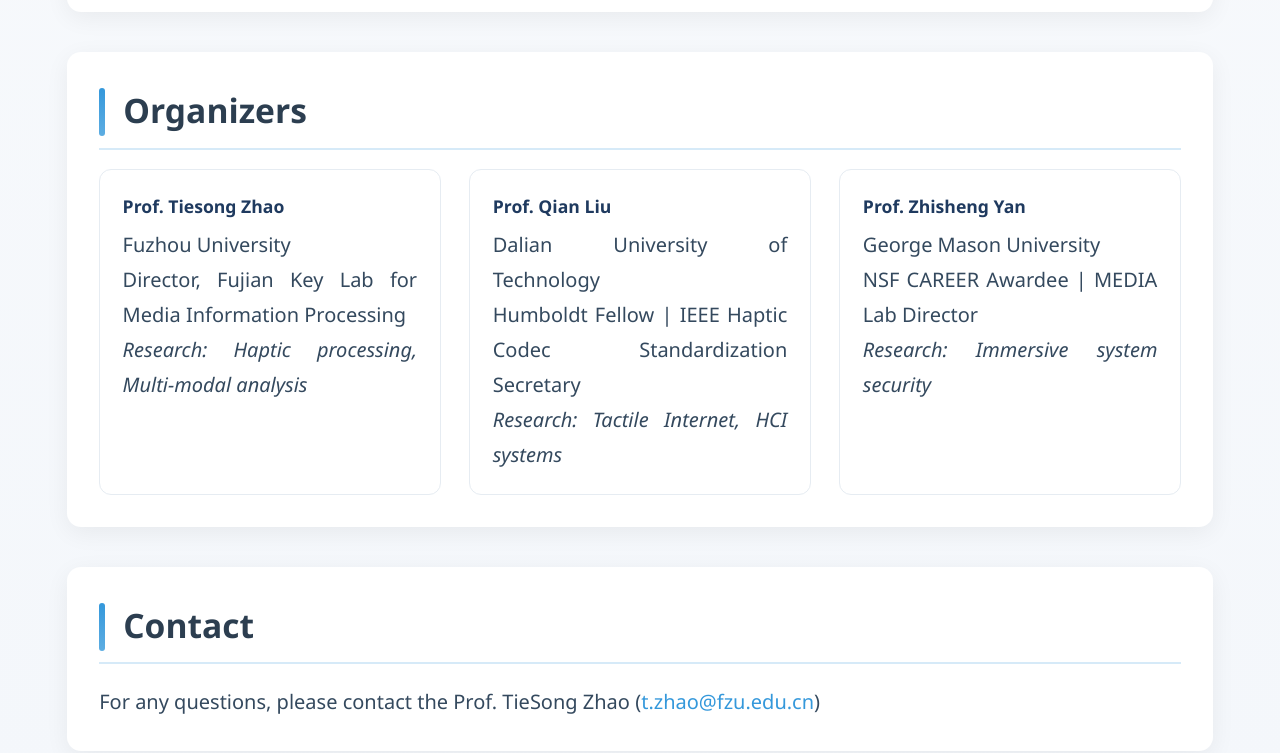
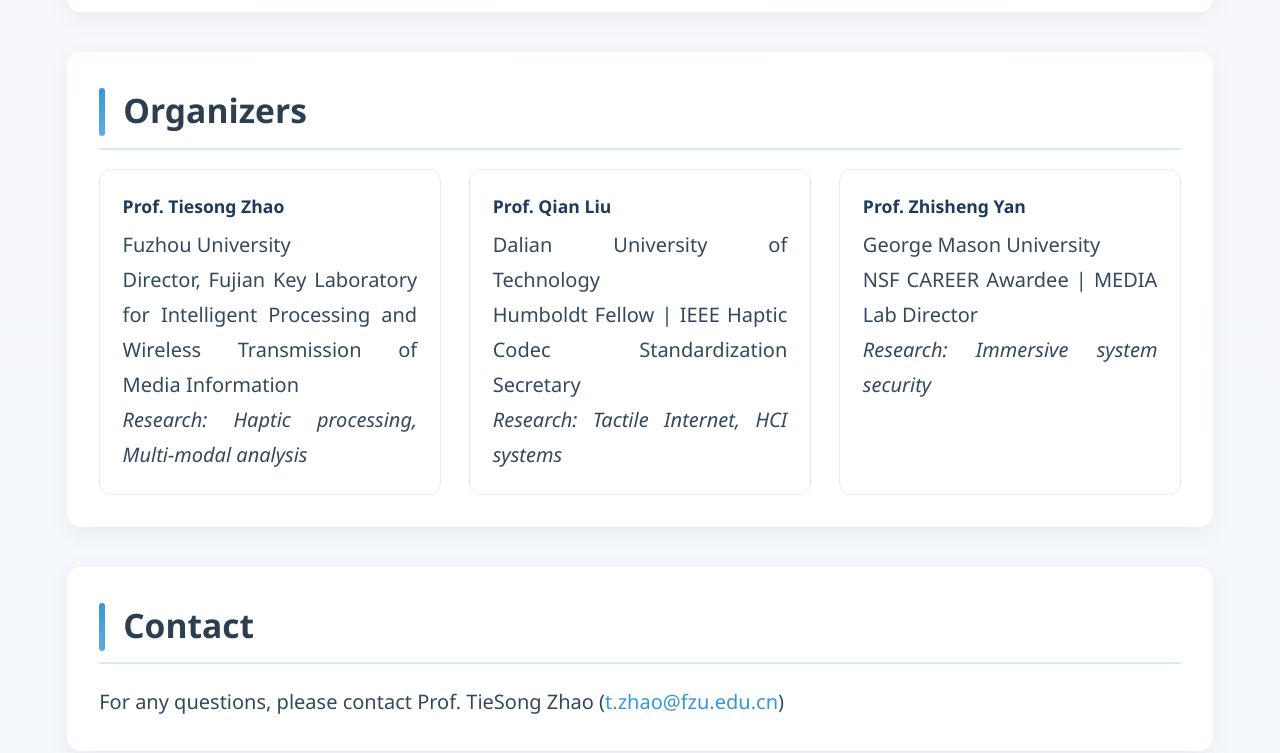
Before and after one commit to mulsemedia2026/mulsemedia2026.github.io, a plain HTML site: page index.html in a window 1280 px wide. Shown: the part 3266-4019 px from the top of the page. Drawn offline with Linux system fonts and the light colour scheme.

Commit message:
Update index.html

```diff
--- a/index.html
+++ b/index.html
@@ -130,7 +130,7 @@
                 <div >
                     <h4>Prof. Tiesong Zhao</h4>
                     <p>Fuzhou University<br>
-                    Director, Fujian Key Lab for Media Information Processing<br>
+                    Director, Fujian Key Laboratory for Intelligent Processing and Wireless Transmission of Media Information<br>
                     <em>Research: Haptic processing, Multi-modal analysis</em></p>
                 </div>
                 <div >
@@ -150,7 +150,7 @@
 
         <section id="contact">
             <h3>Contact</h3>
-            <p>For any questions, please contact the Prof. TieSong Zhao (<a href="t.zhao@fzu.edu.cn">t.zhao@fzu.edu.cn</a>) </p>
+            <p>For any questions, please contact Prof. TieSong Zhao (<a href="t.zhao@fzu.edu.cn">t.zhao@fzu.edu.cn</a>) </p>
         </section>
     </main>
 </body>
```
